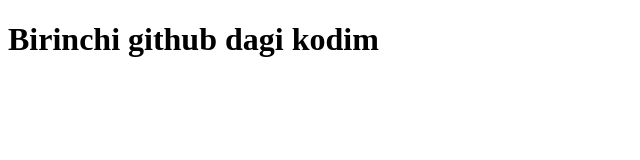
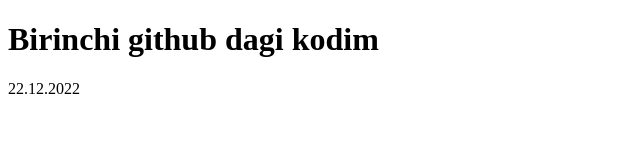
Before and after one commit to vidtechno/13-dars, a plain HTML site: page index.html in a window 1280 px wide. Shown: the whole page, without its empty margins (0-640 px from the left). Drawn offline with Linux system fonts and the light colour scheme.

Commit message:
htmlga p tegi qo'shildi

```diff
--- a/index.html
+++ b/index.html
@@ -8,5 +8,6 @@
 </head>
 <body>
     <h1>Birinchi github dagi kodim</h1>
+    <p>22.12.2022</p>
 </body>
 </html>
```
